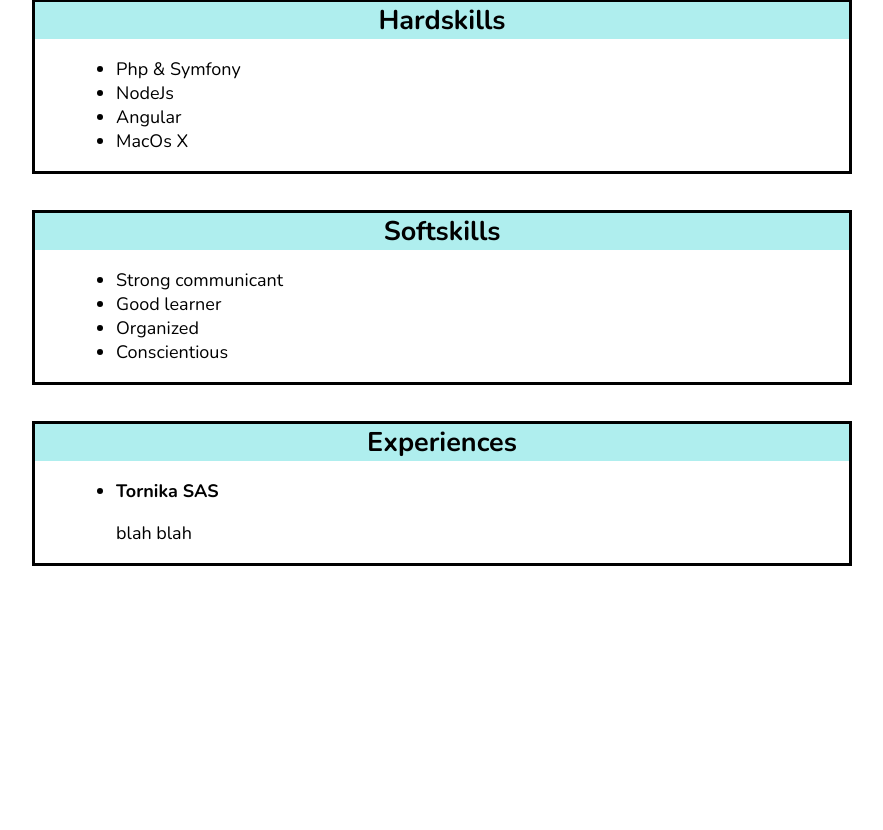
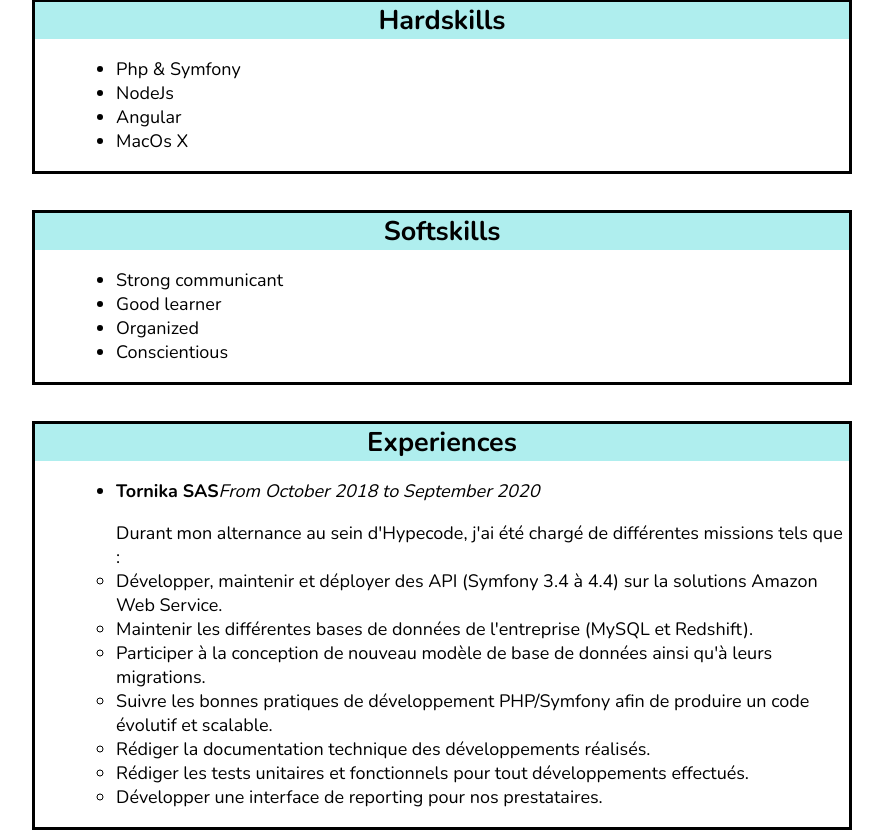
Before and after one commit to AlanLima91/Portfolio, an Angular app: page /home in a window 1280 px wide. Shown: the part 319-1149 px from the top of the page, without its empty margins (198-1081 px from the left). Before the commit the page ends 885 px from the top, so only its background shows below. Built offline with nearby package versions, Linux system fonts and the light colour scheme.

Commit message:
Add Tornika experience

```diff
--- a/src/app/home/home.component.html
+++ b/src/app/home/home.component.html
@@ -47,7 +47,17 @@
     <ul>
       <li>
         <b>Tornika SAS</b>
-        <p>blah blah</p>
+        <i>From October 2018 to September 2020</i>
+        <p class="experience">
+          Durant mon alternance au sein d'Hypecode, j'ai été chargé de différentes missions tels que :
+          <li>Développer, maintenir et déployer des API (Symfony 3.4 à 4.4) sur la solutions Amazon Web Service.</li>
+          <li>Maintenir les différentes bases de données de l'entreprise (MySQL et Redshift).</li>
+          <li>Participer à la conception de nouveau modèle de base de données ainsi qu'à leurs migrations.</li>
+          <li>Suivre les bonnes pratiques de développement PHP/Symfony afin de produire un code évolutif et scalable.</li>
+          <li>Rédiger la documentation technique des développements réalisés.</li>
+          <li>Rédiger les tests unitaires et fonctionnels pour tout développements effectués.</li>
+          <li>Développer une interface de reporting pour nos prestataires.</li>
+          </p>
       </li>
     </ul>
 
--- a/src/app/home/home.component.scss
+++ b/src/app/home/home.component.scss
@@ -11,4 +11,10 @@
   ul {
     margin-left: 5%;
   }
+
+  p.experience {
+    li {
+      list-style-type: circle;
+    }
+  }
 }
```
